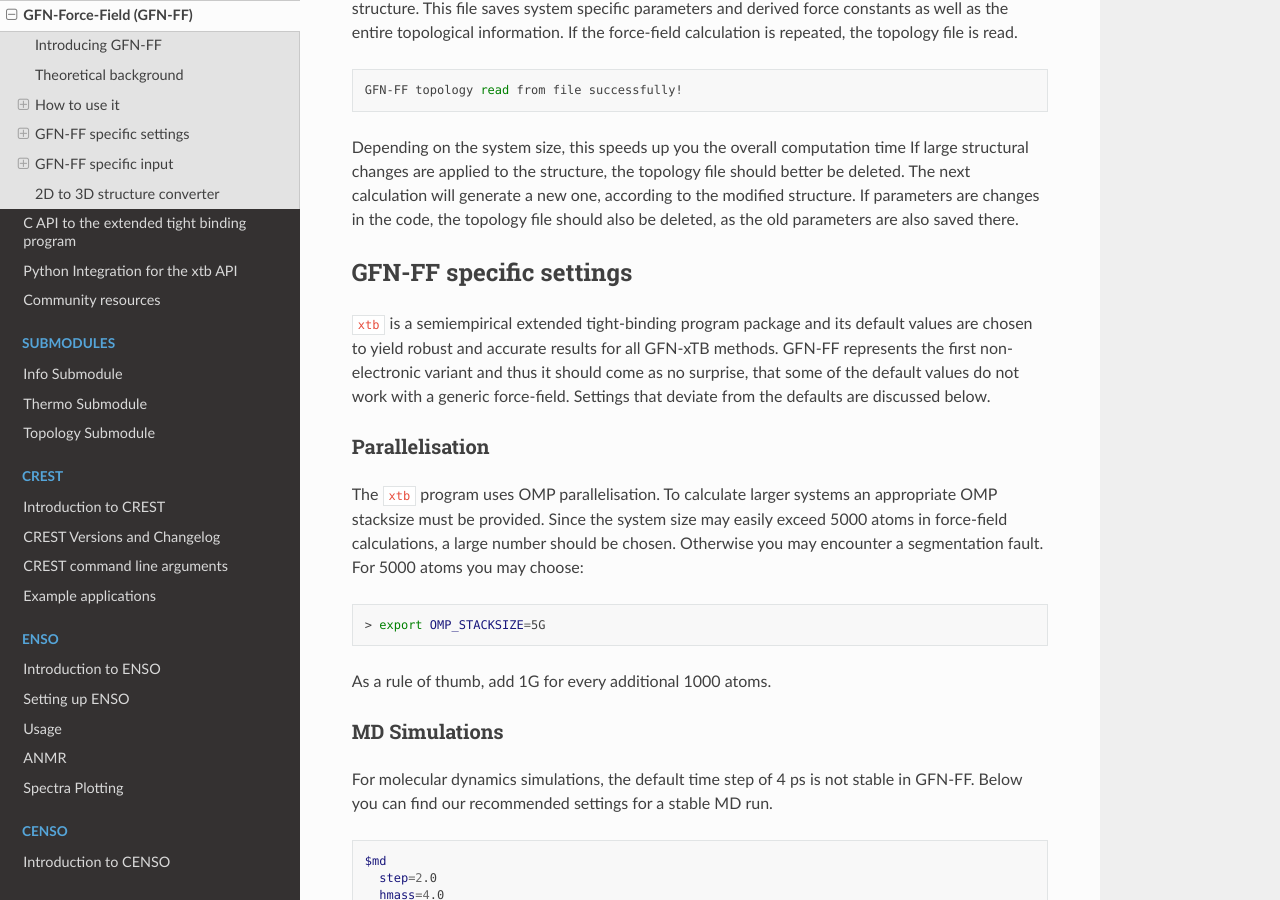
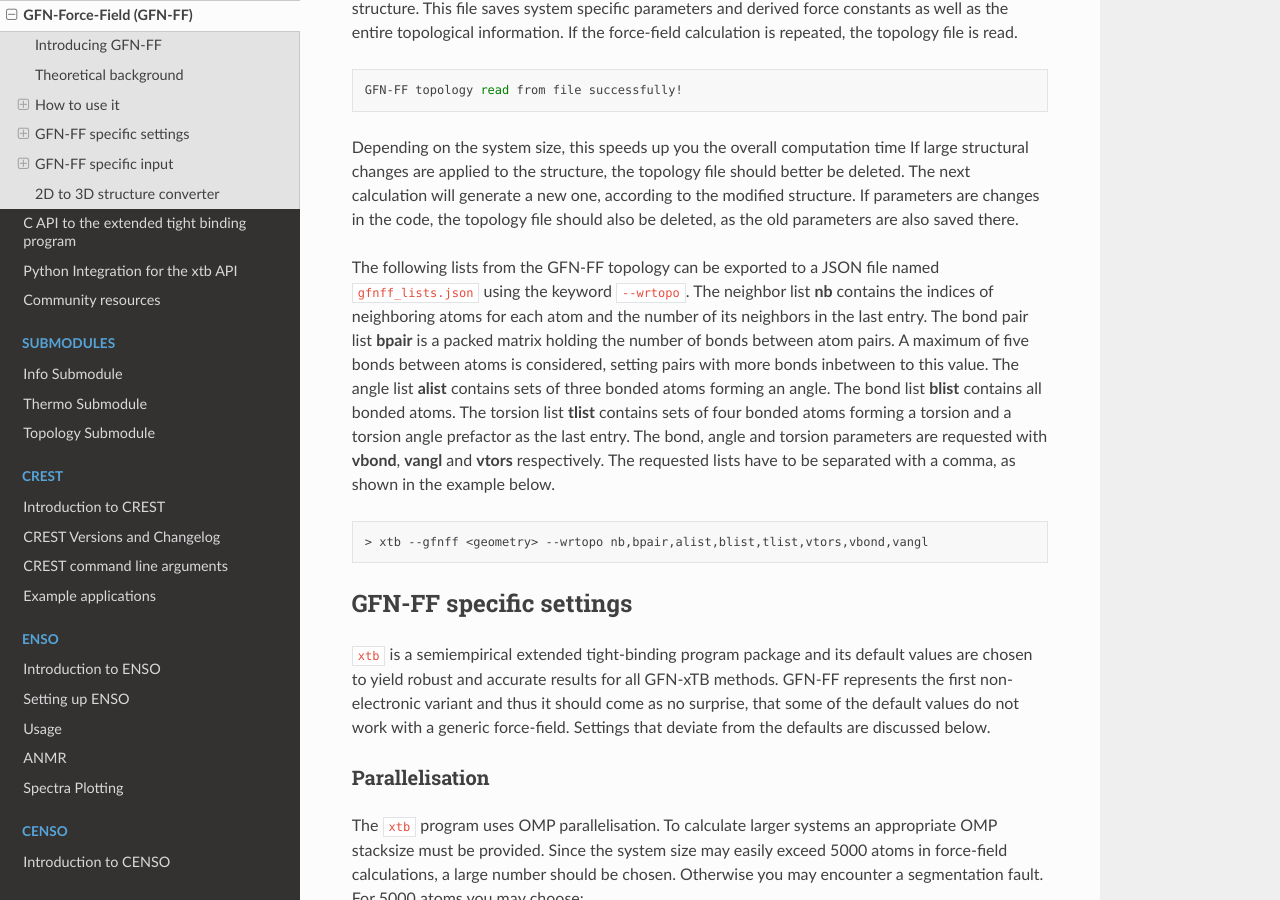
Before and after one commit to grimme-lab/xtb_docs, a Sphinx documentation site: the page built from source/gfnff.rst, in a window 1280 px wide and 900 px high, scrolled down 2534 px. Built offline with Sphinx 7.4.7 and the Read the Docs theme 2.0.0, drawn with Linux system fonts in a browser that asks for light colours; pages that are not in the unit, such as notebooks, are missing from menus.

Commit message:
Add wrtopo flag to GFN-FF docs
Signed-off-by: Thomas Rose <39367840+Thomas3R@users.noreply.github.com>

```diff
--- a/source/gfnff.rst
+++ b/source/gfnff.rst
@@ -86,6 +86,12 @@ GFN-FF generates a topology file named ``gfnff_topo`` automatically upon first u
 
 Depending on the system size, this speeds up you the overall computation time If large structural changes are applied to the structure, the topology file should better be deleted. The next calculation will generate a new one, according to the modified structure. If parameters are changes in the code, the topology file should also be deleted, as the old parameters are also saved there.
 
+The following lists from the GFN-FF topology can be exported to a JSON file named ``gfnff_lists.json`` using the keyword ``--wrtopo``. The neighbor list **nb** contains the indices of neighboring atoms for each atom and the number of its neighbors in the last entry. The bond pair list **bpair** is a packed matrix holding the number of bonds between atom pairs. A maximum of five bonds between atoms is considered, setting pairs with more bonds inbetween to this value. The angle list **alist** contains sets of three bonded atoms forming an angle. The bond list **blist** contains all bonded atoms. The torsion list **tlist** contains sets of four bonded atoms forming a torsion and a torsion angle prefactor as the last entry. The bond, angle and torsion parameters are requested with **vbond**, **vangl** and **vtors** respectively. The requested lists have to be separated with a comma, as shown in the example below.
+
+.. code:: bash
+
+  > xtb --gfnff <geometry> --wrtopo nb,bpair,alist,blist,tlist,vtors,vbond,vangl
+
 
 GFN-FF specific settings
 ============================
```
